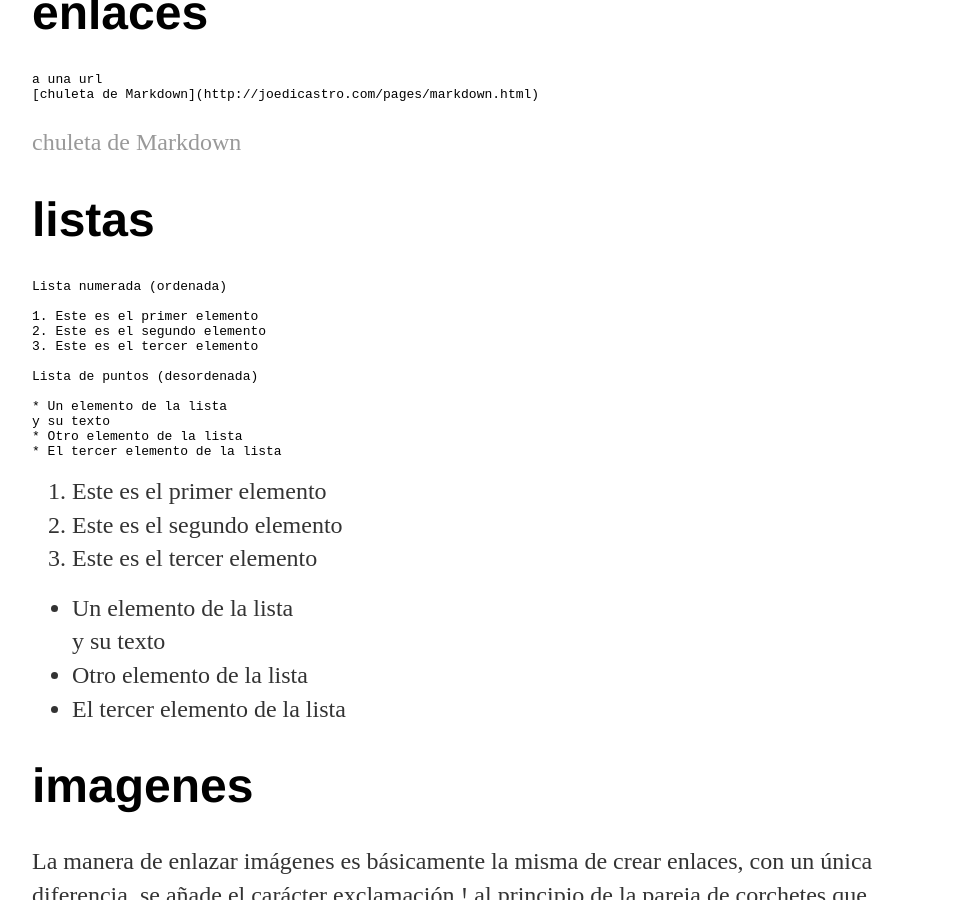
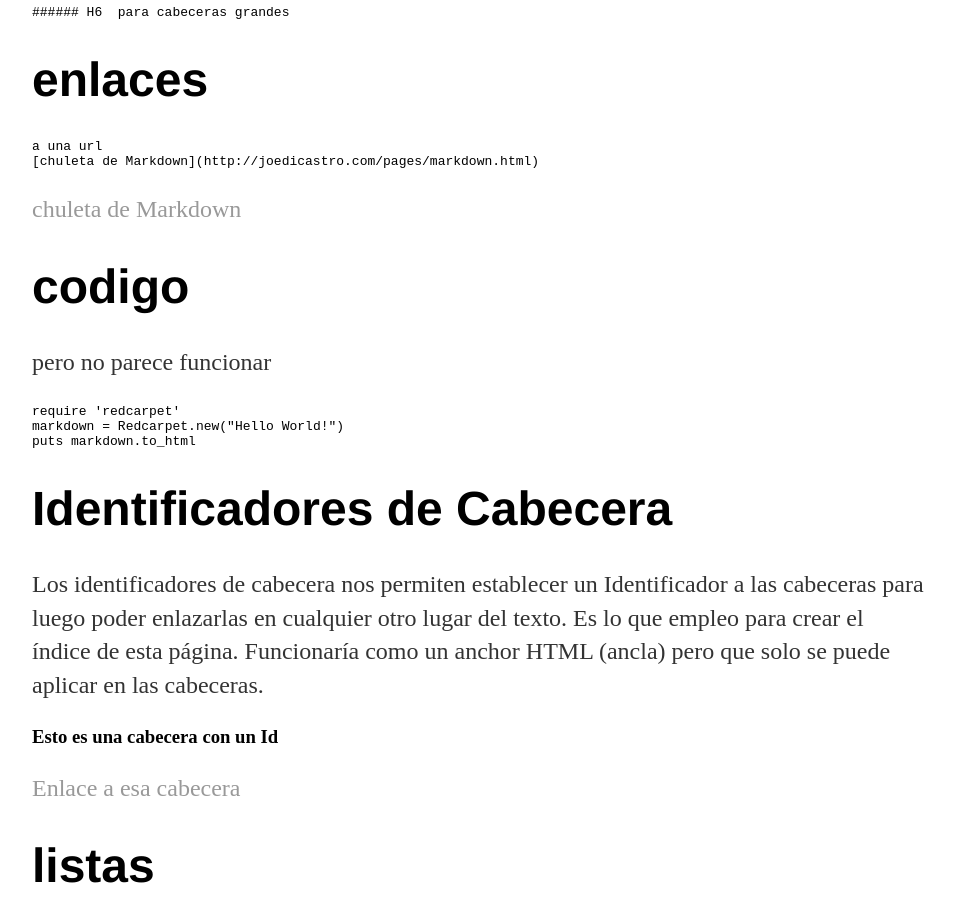
Before and after one commit to pelos6/plantillajekyll, a Jekyll site: the page built from markdownChuleta.md, in a window 1280 px wide and 900 px high, scrolled down 1848 px. Shown: the whole window, without its empty margins (160-1115 px from the left). Built offline with Jekyll 4.4.1, drawn with Linux system fonts in a browser that asks for light colours; some of the changed text lies outside the part shown.

Commit message:
viernes tarde

````diff
--- a/markdownChuleta.md
+++ b/markdownChuleta.md
@@ -11,8 +11,11 @@ title: chuleta markdown
 - [listas de tareas](#listas-de-tareas)
 - [cabeceras](#cabeceras)
 - [simulando un H1  para cabeceras grandes](#simulando-un-h1--para-cabeceras-grandes)
-    - [simulando un H6  para cabeceras pequeñas](#simulando-un-h6--para-cabeceras-pequeñas)
+        - [simulando un H6  para cabeceras pequeñas](#simulando-un-h6--para-cabeceras-pequeñas)
 - [enlaces](#enlaces)
+- [codigo](#codigo)
+- [Identificadores de Cabecera](#identificadores-de-cabecera)
+    - [Esto es una cabecera con un Id](#cabecera1)
 - [listas](#listas)
 - [imagenes](#imagenes)
 - [tablas](#tablas)
@@ -69,6 +72,22 @@ a una url
 ```
 
 [chuleta de Markdown](http://joedicastro.com/pages/markdown.html)
+
+# codigo
+pero no parece funcionar
+
+```ruby
+require 'redcarpet'
+markdown = Redcarpet.new("Hello World!")
+puts markdown.to_html
+```
+
+# Identificadores de Cabecera
+Los identificadores de cabecera nos permiten establecer un Identificador a las cabeceras para luego poder enlazarlas en cualquier otro lugar del texto. Es lo que empleo para crear el índice de esta página. Funcionaría como un anchor HTML (ancla) pero que solo se puede aplicar en las cabeceras.
+
+### Esto es una cabecera con un Id {#cabecera1}
+
+[Enlace a esa cabecera](#cabecera1)
 
 # listas
 ```
@@ -129,3 +148,9 @@ Dos puntos a la izquierda de la línea de separación hará que la columna esté
 * [wikipedia](https://es.wikipedia.org/wiki/Markdown)
 * [oficial documentación](http://daringfireball.net/projects/markdown/syntax)
 * [generador de tablas](http://www.tablesgenerator.com/markdown_tables#)
+
+
+
+
+
+[Enlace a esa cabecera](#cabecera1)
````
